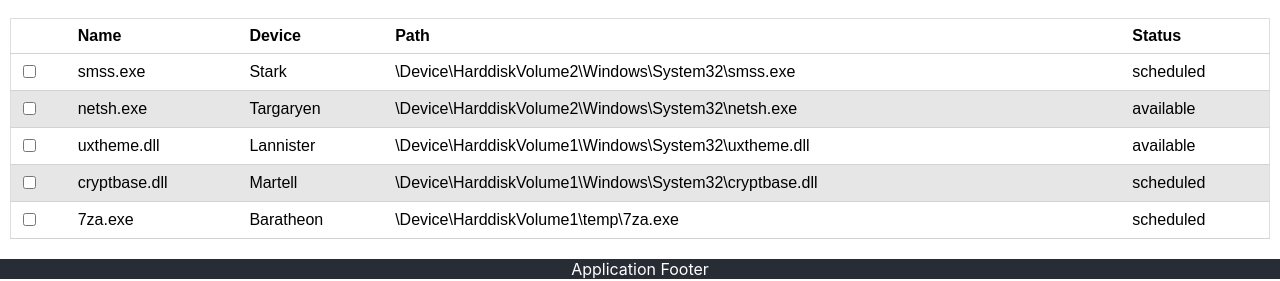
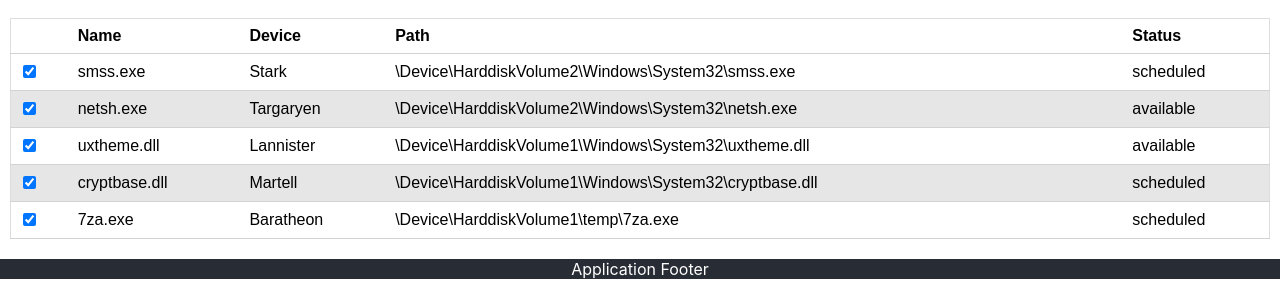
Before and after one commit to nitinkumargore/app-table, a React (Create React App) app: page / in a window 1280 px wide. Shown: the part 129-410 px from the top of the page. Built offline with nearby package versions, Linux system fonts and the light colour scheme.

Commit message:
added check box useState

```diff
--- a/src/App.js
+++ b/src/App.js
@@ -14,7 +14,7 @@ const tableRowsData=[
 ];
 
 tableRowsData.map((row, index) => {
-  return row.selected = false;
+  return row.selected = true;
 })
 
 const [tableRows, setTableRows] = useState(tableRowsData);
--- a/src/components/AppTable.js
+++ b/src/components/AppTable.js
@@ -1,9 +1,7 @@
 import '../assets/App.css';
-import TableHeader from './TableHeader';
 import TableRow from './TableRow';
 
 function AppTable(props) {
-    console.log('props = '+props);
     const {tableRows} = props;
   return (
     <div className="app-table">
--- a/src/components/TableHeader.js
+++ /dev/null
@@ -1,16 +0,0 @@
-import '../assets/App.css';
-
-function TableHeader(props) {
-    const {name, device, path, status} = props.row;
-  return (
-    <div className="table-header">
-      <input type="checkbox"/>
-      <span>{name}</span>
-      <span>{device}</span>
-      <span>{path}</span>
-      <span>{status}</span>
-    </div>
-  );
-}
-
-export default TableHeader;
--- a/src/components/TableRow.js
+++ b/src/components/TableRow.js
@@ -1,10 +1,14 @@
+import { useState } from 'react';
 import '../assets/App.css';
 
 function TableRow(props) {
-    const {name, device, path, status} = props.row;
+    const {name, device, path, status, selected} = props.row;
+
+    const [checkBoxSelected, setCheckBoxSelected] = useState(selected);
+
   return (
     <tr className="table-row-container">
-      <td><input type="checkbox"/></td>
+      <td><input type="checkbox" checked={selected}/></td>
       <td>{name}</td>
       <td>{device}</td>
       <td>{path}</td>
```
